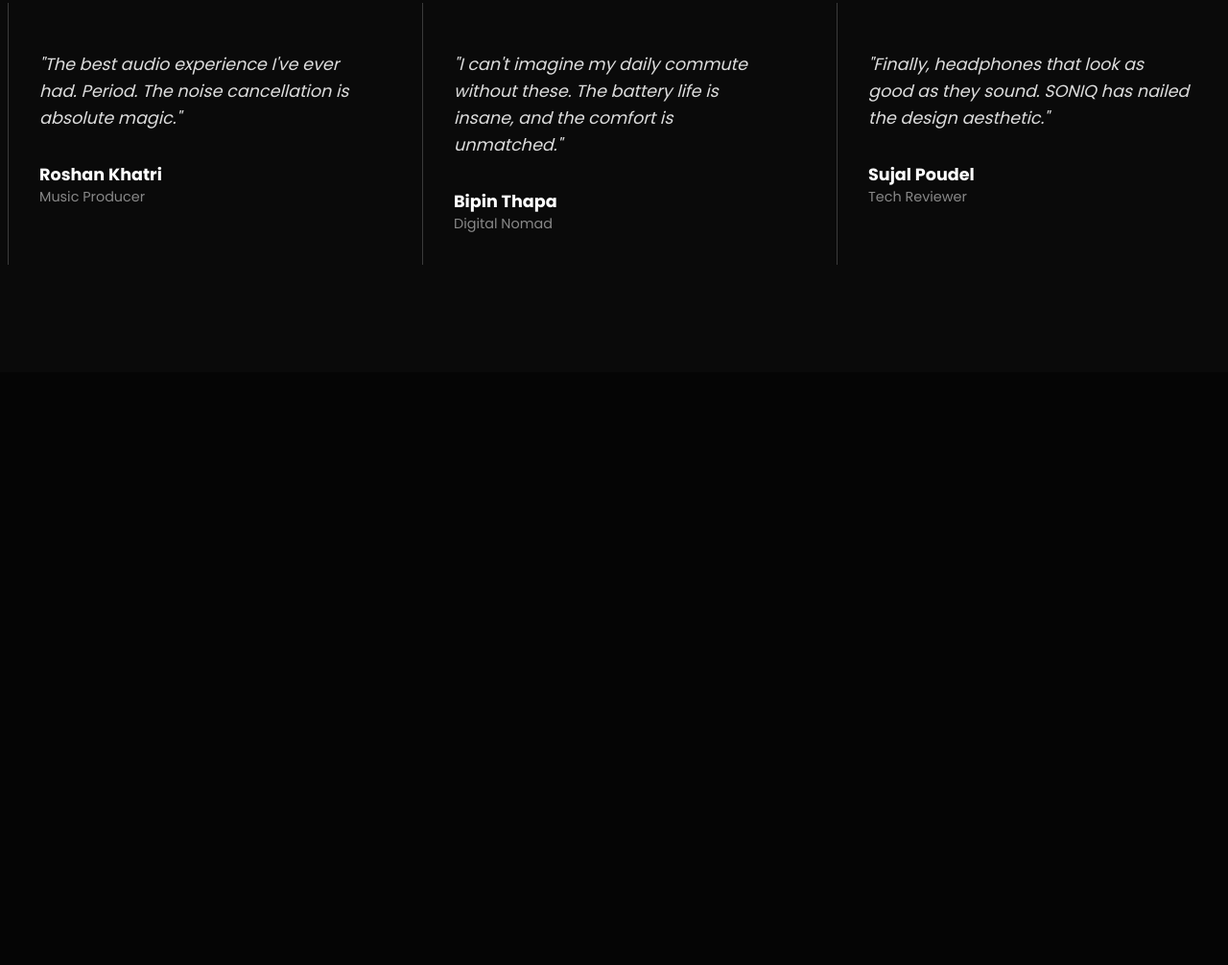
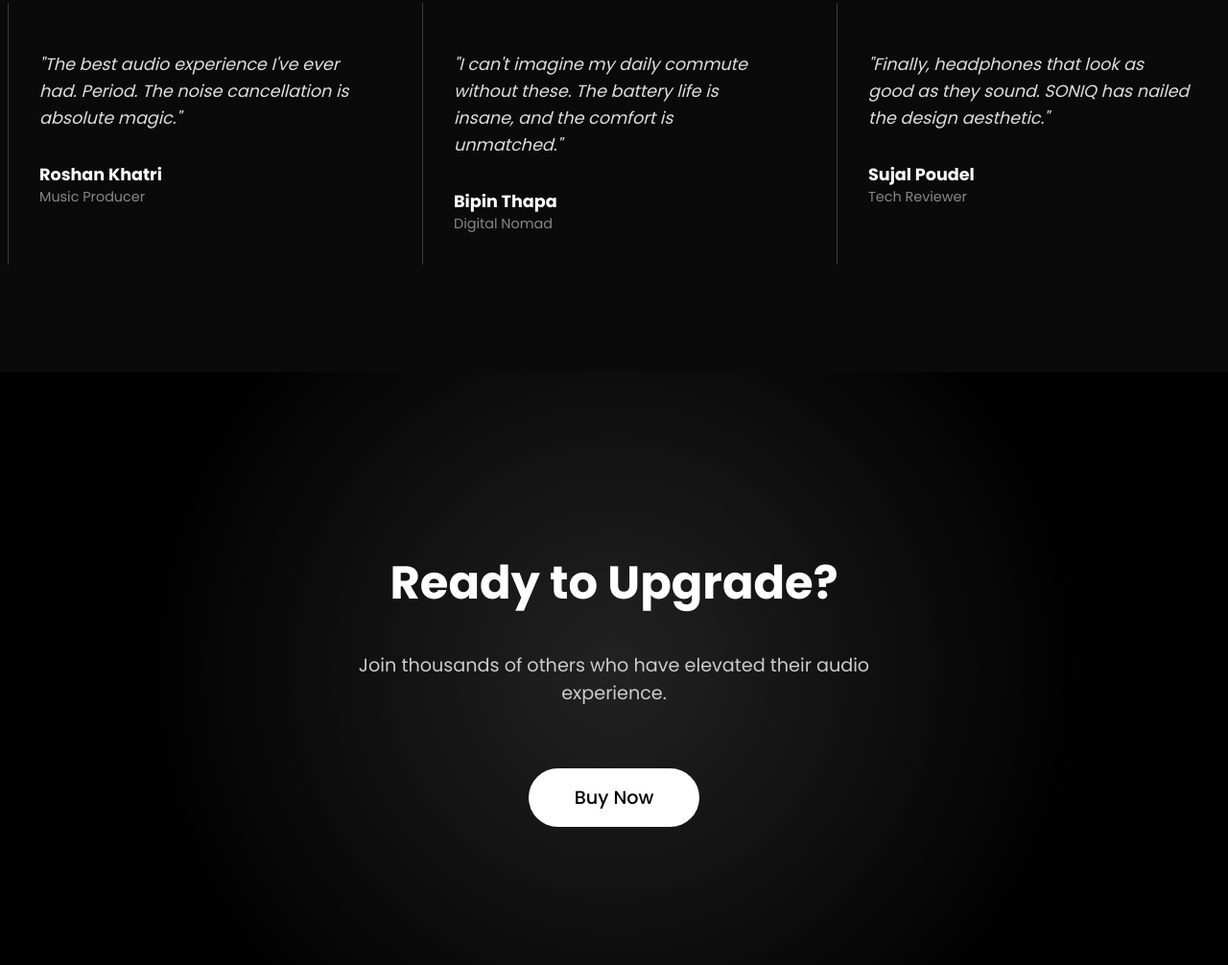
Before and after one commit to Ran-jeet01/businesspage, a plain HTML site: page index.html in a window 1280 px wide. Shown: the part 3198-4204 px from the top of the page at 96% size. Before the commit the page ends 3586 px from the top, so only its background shows below. Drawn offline with nearby package versions, Linux system fonts and the light colour scheme.

Commit message:
Call to action section added

```diff
--- a/index.html
+++ b/index.html
@@ -190,5 +190,14 @@
         </div>
       </div>
     </section>
+    <section class="cta-section" id="cta">
+      <div class="container column">
+        <h2 class="section-title">Ready to Upgrade?</h2>
+        <p class="section-subtitle">
+          Join thousands of others who have elevated their audio experience.
+        </p>
+        <a href="#" class="btn btn-white cta-btn">Buy Now</a>
+      </div>
+    </section>
   </body>
 </html>
--- a/style.css
+++ b/style.css
@@ -342,3 +342,15 @@ body {
   font-size: 0.9rem;
   color: #888;
 }
+
+/* Call to action Section */
+.cta-section {
+  padding: 8rem 0;
+  background: radial-gradient(circle at center, #222 0%, #000 70%);
+  text-align: center;
+}
+
+.cta-btn {
+  font-size: 1.2rem;
+  padding: 1rem 3rem;
+}
```
